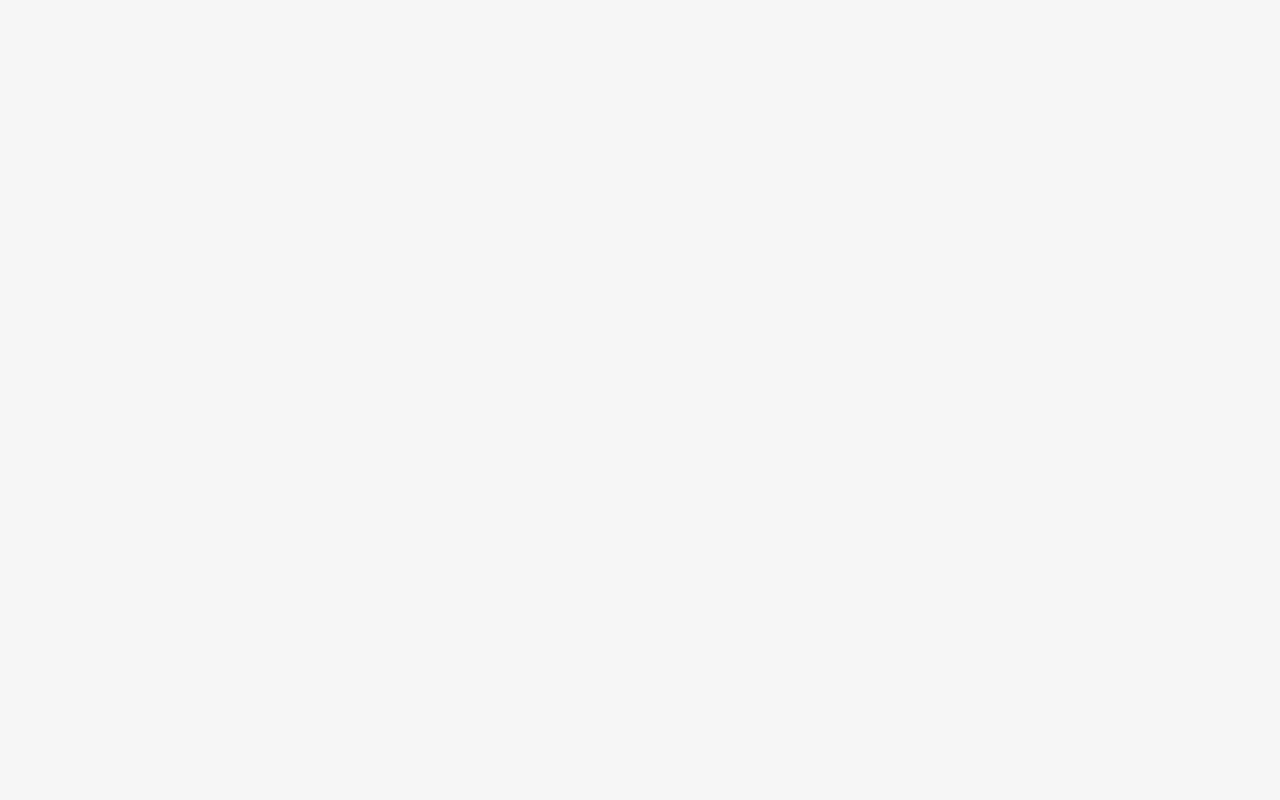
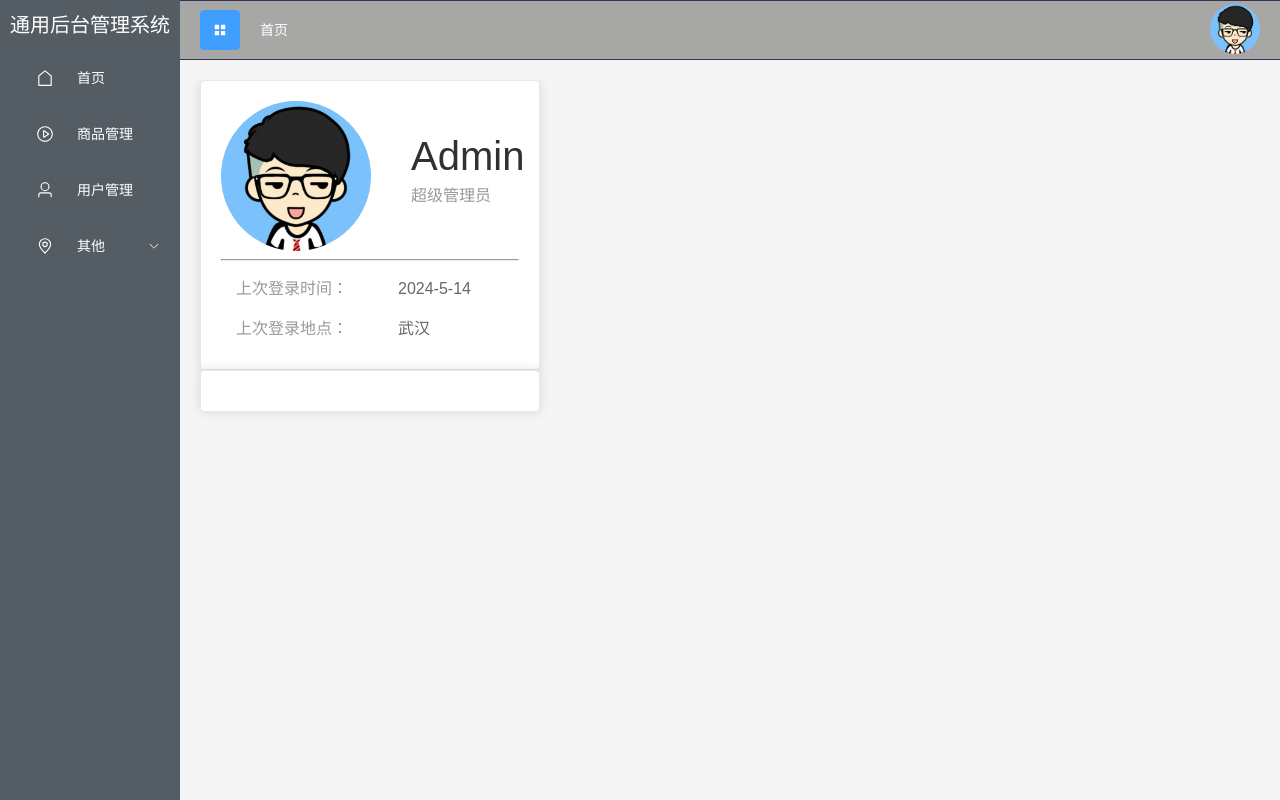
Before and after one commit to microcjh/Backend-management, a Vue app: page /#/home in a window 1280 px wide. Before the commit this address had no page. Built offline with nearby package versions, Linux system fonts and the light colour scheme.

Commit message:
home left complete

```diff
--- a/src/components/CommonHeader.vue
+++ b/src/components/CommonHeader.vue
@@ -1,9 +1,8 @@
 <script setup>
 import { ref, computed } from "vue";
 import { useAllDataStore } from "@/stores";
-const getImage = (user) =>
-  new URL(`../assets/images/${user}.png`, import.meta.url).href;
-// import.meta.url 表示当前的绝对路径 href是URL的一个属性，表示一个字符串。
+// const getImage = (user) =>
+//   new URL(`../assets/images/${user}.png`, import.meta.url).href;
 
 const store = useAllDataStore();
 const handleCollapse = () => (store.state.isCollapse = !store.state.isCollapse);
@@ -28,7 +27,7 @@ const handleCollapse = () => (store.state.isCollapse = !store.state.isCollapse);
     <div class="r-content">
       <el-dropdown>
         <span class="el-dropdown-link">
-          <img :src="getImage('user')" class="user" />
+          <img :src="store.getImage('user')" class="user" />
           <!-- <el-icon class="el-icon--right">
             <arrow-down />
           </el-icon> -->
--- a/src/router/index.js
+++ b/src/router/index.js
@@ -1,13 +1,22 @@
 import { createRouter, createWebHashHistory } from 'vue-router'
-import Main from '@/views/Main.vue'
+// import Main from '@/views/Main.vue'
 
 //制定路由规则
 const routes = [
     {
         path: "/",
         name: "main",
-        //component: () => import("@/views/Main.vue")
-        component: Main
+        component: () => import("@/views/Main.vue"),
+        // component: Main
+        redirect: "/home",
+        children: [
+            {
+                path: "/home",
+                name: "home",
+                component: () => import("@/views/Home.vue"),
+                // component: Main
+            }
+        ]
     }
 ]
 
--- a/src/stores/index.js
+++ b/src/stores/index.js
@@ -6,11 +6,15 @@ function initState() {
         isCollapse: false
     }
 }
+const getImage = (user) =>
+    new URL(`../assets/images/${user}.png`, import.meta.url).href;
+// import.meta.url 表示当前的绝对路径 href是URL的一个属性，表示一个字符串。
 
 export const useAllDataStore = defineStore('allData', () => {
 
     const state = ref(initState())
     return {
         state,
+        getImage,
     }
 })
--- /dev/null
+++ b/src/views/Home.vue
@@ -0,0 +1,65 @@
+<script setup>
+import { useAllDataStore } from "@/stores";
+const store = useAllDataStore();
+</script>
+
+<template>
+  <el-row class="home" :gutter="20">
+    <el-col style="margin-top=20px" :span="8">
+      <el-card>
+        <div class="user">
+          <img :src="store.getImage('user')" class="user" />
+          <div class="user-info">
+            <p class="user-info-admin">Admin</p>
+            <p class="user-info-human">超级管理员</p>
+          </div>
+        </div>
+        <hr />
+        <div class="login-info">
+          <p>上次登录时间：<span>2024-5-14</span></p>
+          <p>上次登录地点：<span>武汉</span></p>
+        </div>
+      </el-card>
+      <el-card class="bottomCard"> </el-card>
+    </el-col>
+    <el-col :span="16"> </el-col>
+  </el-row>
+</template>
+
+<style lang="less" scoped>
+.home {
+  height: 100%;
+  overflow: hidden;
+  .user {
+    display: flex;
+    align-items: center;
+    margin-bottom: 1px solid #ccc;
+    img {
+      width: 150px;
+      height: 150px;
+      border-radius: 50%;
+      margin-right: 40px;
+    }
+    .user-info {
+      line-height: 40px;
+      .user-info-admin {
+        font-size: 40px;
+      }
+      .user-info-human {
+        color: #999;
+      }
+    }
+  }
+  .login-info {
+    margin-left: 15px;
+    p {
+      line-height: 40px;
+      color: #999;
+      span {
+        margin-left: 50px;
+        color: #666;
+      }
+    }
+  }
+}
+</style>
--- a/src/views/Main.vue
+++ b/src/views/Main.vue
@@ -18,7 +18,7 @@ import CommonHeader from "@/components/CommonHeader.vue";
         <!-- 右侧头部组件 -->
 
         <!-- 主页面处实现路由跳转 -->
-        <el-main class="right-main">main </el-main>
+        <el-main class="right-main"><router-view></router-view> </el-main>
         <!-- 主页面处实现路由跳转 -->
       </el-container>
     </el-container>
```
